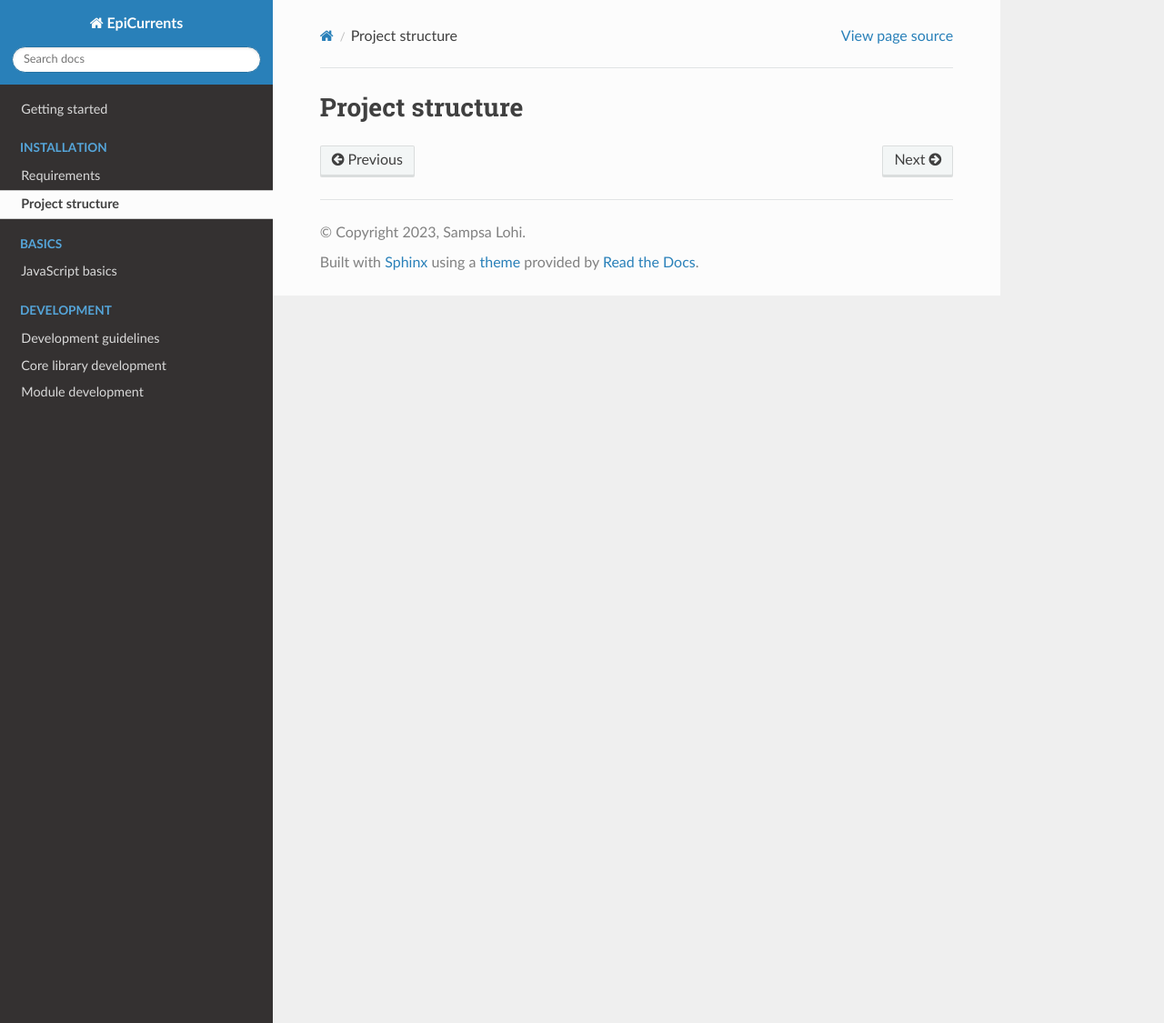
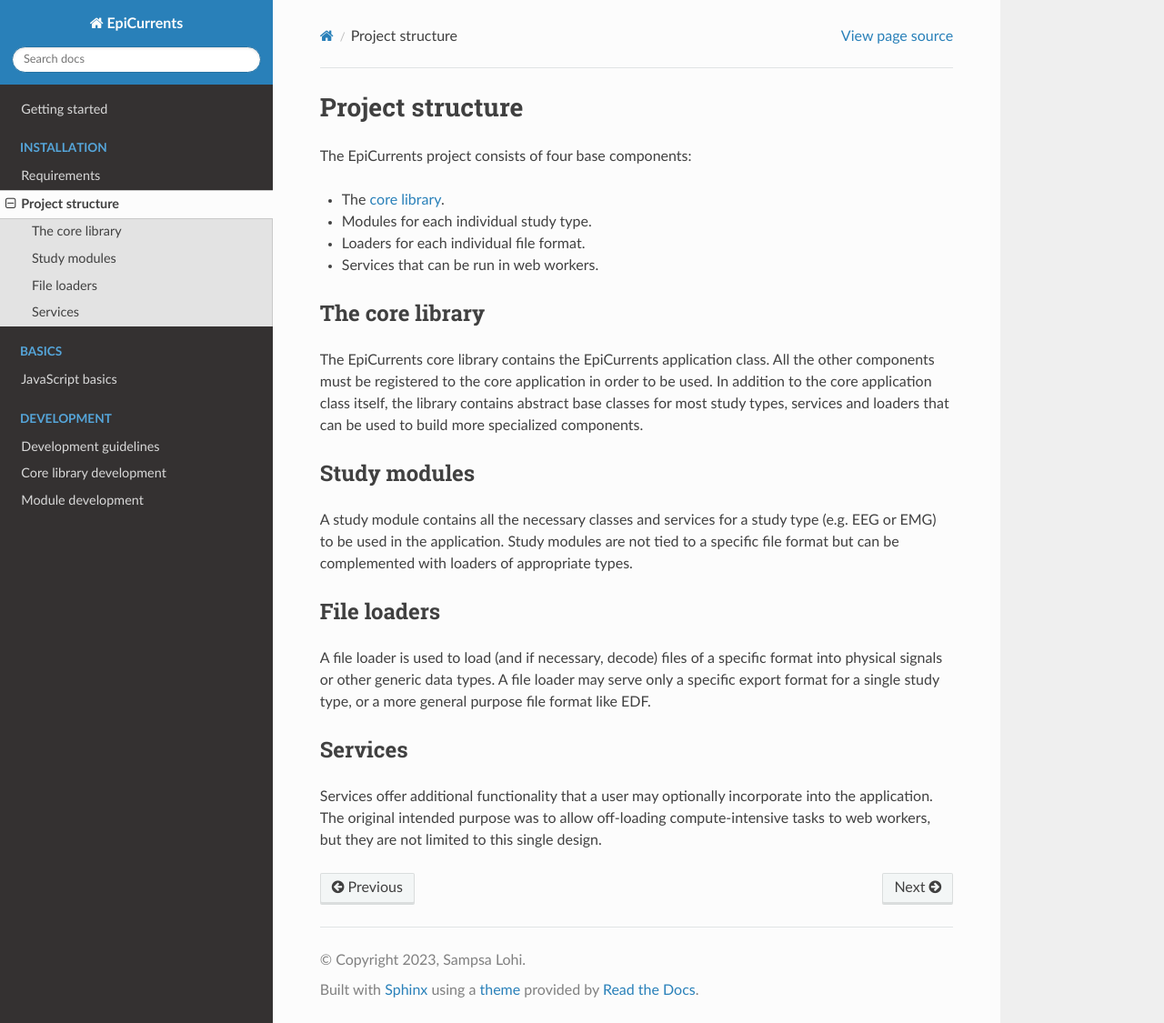
Before and after one commit to epicurrents/docs, a Sphinx documentation site: the page built from source/installation/project-structure.md, in a window 1280 px wide and 1125 px high. Shown: the whole window at 91% size. Built offline with Sphinx 7.4.7 and the Read the Docs theme 2.0.0, drawn with Linux system fonts in a browser that asks for light colours.

Commit message:
Additional documentation
Signed-off-by: sam-19 <26563023+sam-19@users.noreply.github.com>

```diff
--- a/source/installation/project-structure.md
+++ b/source/installation/project-structure.md
@@ -1,2 +1,24 @@
 Project structure
 =================
+
+The EpiCurrents project consists of four base components:
+* The [core library](https://github.com/epicurrents/core).
+* Modules for each individual study type.
+* Loaders for each individual file format.
+* Services that can be run in web workers.
+
+## The core library
+
+The EpiCurrents core library contains the EpiCurrents application class. All the other components must be registered to the core application in order to be used. In addition to the core application class itself, the library contains abstract base classes for most study types, services and loaders that can be used to build more specialized components.
+
+## Study modules
+
+A study module contains all the necessary classes and services for a study type (e.g. EEG or EMG) to be used in the application. Study modules are not tied to a specific file format but can be complemented with loaders of appropriate types.
+
+## File loaders
+
+A file loader is used to load (and if necessary, decode) files of a specific format into physical signals or other generic data types. A file loader may serve only a specific export format for a single study type, or a more general purpose file format like EDF.
+
+## Services
+
+Services offer additional functionality that a user may optionally incorporate into the application. The original intended purpose was to allow off-loading compute-intensive tasks to web workers, but they are not limited to this single design.
```
Also changed, not shown: source/basics/javascript.md (+6 -0 lines), source/installation/requirements.md (+8 -0 lines).
